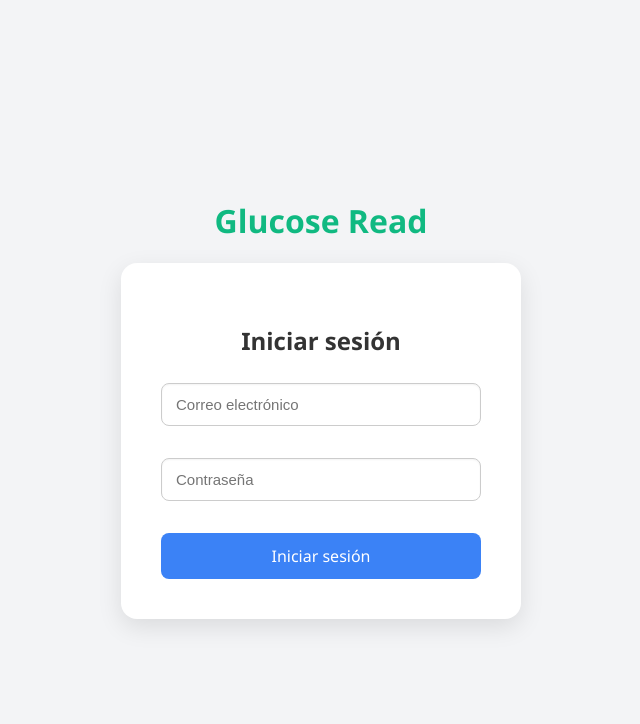
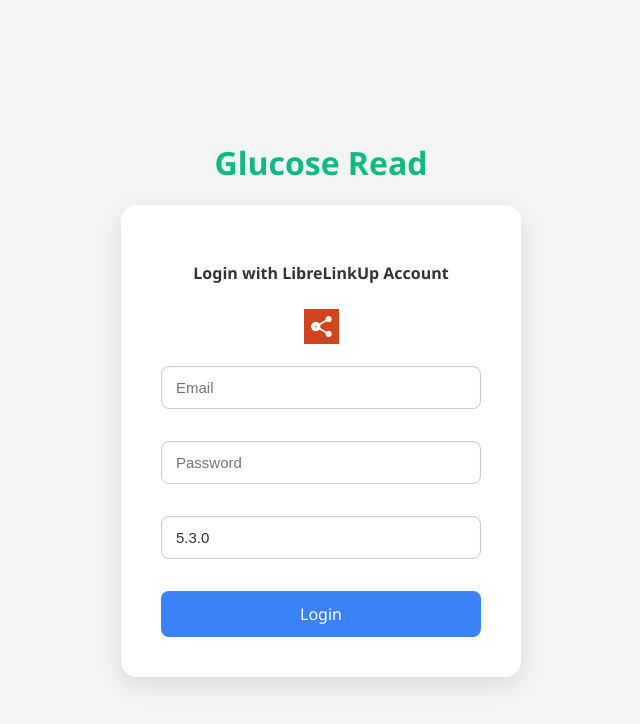
Before and after one commit to lrrinaudo/desktop-gr, a React (Vite) app: page / in a window 1280 px wide. Shown: the top 724 px of the page, without its empty margins (319-959 px from the left). Built offline with nearby package versions, Linux system fonts and the light colour scheme.

Commit message:
fix screen size in login with error && api version parametrized in login

```diff
--- a/src/App.tsx
+++ b/src/App.tsx
@@ -3,11 +3,15 @@
 import {
 	LineChart, Line, XAxis, YAxis, CartesianGrid, Tooltip, ResponsiveContainer, ReferenceArea
 } from 'recharts'
+import logo from './assets/llu.png'
 
 function App() {
 
 	// Estado para controlar pantalla: 'main' o 'history'
-	const [page, setPage] = useState<'main' | 'history' | 'login'>('main')
+	const [page, setPage] = useState<'main' | 'history' | 'login'>('login')
+
+	// Version actual el 09/10/2025 5.3.0
+	const [version, setVersion] = useState('5.3.0')
 
 	const [username, setUsername] = useState('')
 	const [password, setPassword] = useState('')
@@ -21,18 +25,25 @@
 	useEffect(() => {
 		const loadSavedCredentials = async () => {
 			try {
+				changeWindow('login') // aseguramos que al arrancar esté en tamaño login
 				const creds = await window.electron.invoke('get-credentials')
 				if (creds?.username && creds?.password) {
 					setUsername(creds.username)
 					setPassword(creds.password)
-					await fetchGlucose(creds.username, creds.password)
-					changeWindow('main')
+					if (creds.version) setVersion(creds.version)
+
+					const success = await fetchGlucose(creds.username, creds.password, creds.version || '5.3.0')
+					if (success) {
+						changeWindow('main') // solo si login OK
+					} else {
+						changeWindow('login') // si falla, volvemos a login
+					}
 				} else {
 					setLoading(false) // mostrar login si no hay credenciales
 				}
 			} catch (err) {
 				console.error('Error al cargar credenciales:', err)
-				setLoading(false)
+				changeWindow('login')
 			} finally {
 				setLoading(false)
 			}
@@ -41,24 +52,26 @@
 		loadSavedCredentials()
 	}, [])
 
+
 	// Ejecutar fetchGlucose cada 1 minuto si hay datos de glucosa (ya logueado)
 	useEffect(() => {
 		if (!glucose) return // no iniciar intervalo si no hay glucosa (login pendiente)
 
 		const intervalId = setInterval(() => {
-			fetchGlucose(username, password)
+			fetchGlucose(username, password, version)
 		}, 90 * 1000) // 90 segundos
 
 		return () => clearInterval(intervalId) // limpiar al desmontar
 	}, [glucose, username, password])
 
-	const fetchGlucose = async (user: string, pass: string) => {
+	const fetchGlucose = async (user: string, pass: string, ver: string) => {
 		try {
 			setError('')
 			// setLoading(true)
 			const response = await window.electron.invoke('get-glucose', {
 				username: user,
 				password: pass,
+				version: ver
 			})
 
 			if (response.status != 'ok') {
@@ -86,10 +99,12 @@
 
 	const handleLogin = async () => {
 		setLoading(true)
-		const success = await fetchGlucose(username, password)
+		const success = await fetchGlucose(username, password, version)
 		if (success) {
-			await window.electron.invoke('save-credentials', { username, password }) // 🔁 esto falta
+			await window.electron.invoke('save-credentials', { username, password, version }) // 🔁 esto falta
 			changeWindow('main')
+		} else {
+			changeWindow('login') // 👈 asegura que vuelva al tamaño login
 		}
 		setLoading(false)
 	}
@@ -100,6 +115,7 @@
 		setPassword('')
 		setGlucose(null)
 		setHistory([])
+		setVersion('5.3.0')
 		changeWindow('login')
 	}
 
@@ -125,8 +141,8 @@
 						fontSize: '14px',
 					}}
 				>
-					<p><strong>Valor:</strong> {data.value} mg/dL</p>
-					<p><strong>Hora:</strong> {data.timestamp}</p>
+					<p><strong>Value:</strong> {data.value} mg/dL</p>
+					<p><strong>Time:</strong> {data.timestamp}</p>
 				</div>
 			);
 		}
@@ -184,7 +200,7 @@
 					}}
 				>
 					<ClipLoader color="#3B82F6" size={40} />
-					<h2 style={{ ...styles.title, marginTop: '16px' }}>Cargando...</h2>
+					<h2 style={{ ...styles.title, marginTop: '16px' }}>Loading...</h2>
 				</div>
 			</div>
 		)
@@ -229,7 +245,7 @@
 						WebkitAppRegion: 'no-drag', // importante para que el botón sea clickeable
 					} as any}
 				>
-					Historial
+					History
 				</button>
 			</div>
 		)
@@ -239,9 +255,9 @@
 		return (
 			<div style={styles.page}>
 				<div style={{ ...styles.card, maxWidth: '800px' }}>
-					<h2 style={styles.title}>Historial de Glucosa</h2>
+					<h2 style={styles.title}>Glucose History</h2>
 					{history.length === 0 ? (
-						<p>No hay datos de historial para mostrar.</p>
+						<p>No data.</p>
 					) : (
 						<ResponsiveContainer width="100%" height={300} style={{ WebkitAppRegion: 'no-drag' } as any}>
 							<LineChart data={history.map((h) => ({
@@ -274,13 +290,13 @@
 						</ResponsiveContainer>
 					)}
 					<button onClick={() => changeWindow('main')} style={{ ...styles.button, marginTop: '24px', backgroundColor: '#10B981' }}>
-						Volver
+						Back
 					</button>
 					<button onClick={handleLogout} style={{ ...styles.button, marginTop: '24px' }}>
-						Cerrar sesión
+						Logout
 					</button>
 					<button onClick={handleExit} style={{ ...styles.button, marginTop: '24px', backgroundColor: '#ED1C26' }}>
-						Salir
+						Exit
 					</button>
 				</div>
 			</div>
@@ -291,7 +307,15 @@
 		<div style={styles.page}>
 			<h1 style={styles.loginTitle}>Glucose Read</h1>
 			<div style={{ ...styles.card, WebkitAppRegion: 'no-drag' } as any}>
-				<h2 style={styles.title}>Iniciar sesión</h2>
+
+				<p style={{...styles.title, fontSize: "16px"}}>Login with LibreLinkUp Account</p>
+				<div style={{ textAlign: 'center', marginBottom: 16 }}>
+					<img
+						src={logo}
+						alt="Logo"
+						style={{ width: 35, display: 'inline-block' }}
+					/>
+				</div>
 				<div
 					style={styles.form}
 					onKeyDown={(e) => {
@@ -302,16 +326,23 @@
 				>
 					<input
 						type="email"
-						placeholder={"Correo electrónico"}
+						placeholder={"Email"}
 						value={username}
 						onChange={(e) => setUsername(e.target.value)}
 						style={styles.input}
 					/>
 					<input
 						type="password"
-						placeholder={"Contraseña"}
+						placeholder={"Password"}
 						value={password}
 						onChange={(e) => setPassword(e.target.value)}
+						style={styles.input}
+					/>
+					<input
+						type="text"
+						placeholder={"Versión (e.g. 5.3.0)"}
+						value={version}
+						onChange={(e) => setVersion(e.target.value)}
 						style={styles.input}
 					/>
 					<button
@@ -323,7 +354,7 @@
 							...(hovered ? styles.buttonHover : {}),
 						}}
 					>
-						Iniciar sesión
+						Login
 					</button>
 					{error && <p style={styles.error}>{error}</p>}
 				</div>
```
Also changed, not shown: public-electron/main.js (+4 -3 lines), src/assets/llu.png (added).
